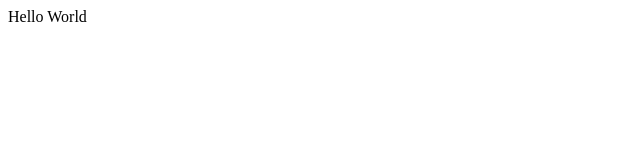
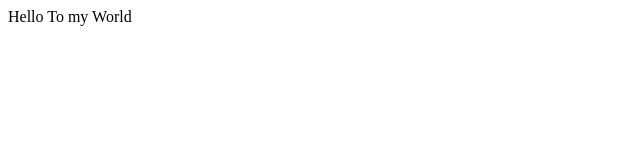
Before and after one commit to dhruv7888/react-static-web-app, a React (Create React App) app: page / in a window 1280 px wide. Shown: the top 160 px of the page, without its empty margins (0-640 px from the left). Built offline with nearby package versions, Linux system fonts and the light colour scheme; the HTML template or start-up script is replaced by a standard one.

Commit message:
checking

```diff
--- a/src/App.js
+++ b/src/App.js
@@ -1,7 +1,7 @@
 import React from 'react';
 
 function App() {
-  const value = 'World';
+  const value = 'To my World';
   return <div>Hello {value}</div>;
 }
 
```
